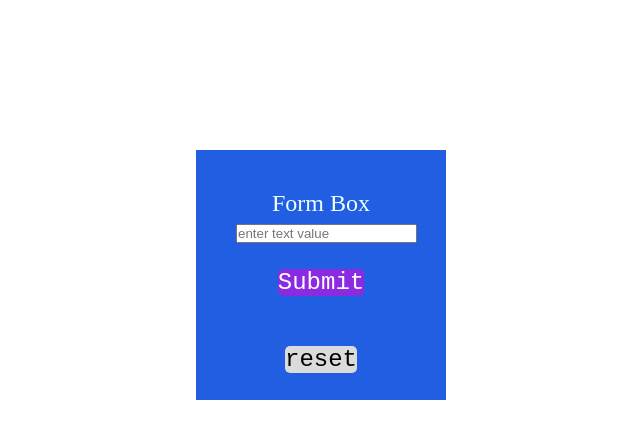
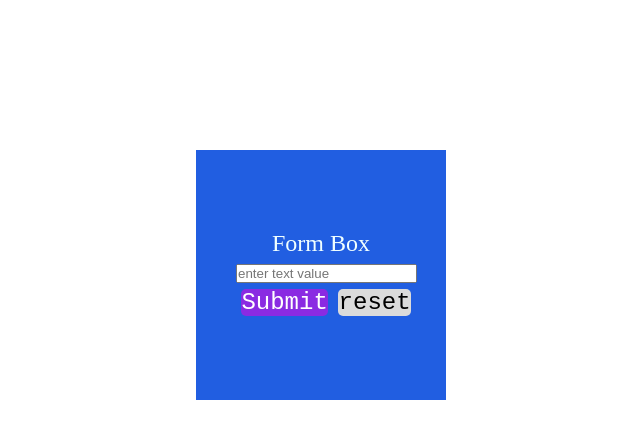
Before and after one commit to YawDev/SimpleApp, a plain HTML site: page index.html in a window 1280 px wide. Shown: the whole page, without its empty margins (129-769 px from the left). Drawn offline with Linux system fonts and the light colour scheme.

Commit message:
button-align changes

```diff
--- a/index.html
+++ b/index.html
@@ -4,7 +4,7 @@
 <head>
     <meta charset="UTF-8">
     <meta name="viewport" content="width=device-width, initial-scale=1.0">
-    <link rel="stylesheet" href="styles/styles.css">
+    <link rel="stylesheet" href="./styles/styles.css">
     <title>JS Lesson</title>
 </head>
 
@@ -14,11 +14,14 @@
         <p id="#boxTitle">Form Box</p>
         <form action="#">
             <input type="text" name="" id="formInput" placeholder="enter text value">
-            <button id="btn">Submit</button>
-            <button id="btn-reset">reset</button>
+            <div class="button-container">
+                <button id="btn">Submit</button>
+                <button id="btn-reset">reset</button>
+            </div>
+
         </form>
     </div>
-    <script src="js/event.js"></script>
+    <script src="./js/event.js"></script>
 
 </body>
 
--- a/styles/styles.css
+++ b/styles/styles.css
@@ -7,6 +7,7 @@
 
 
 .container{
+    display: flexbox;
     position: relative;
     box-sizing: border-box;
     height: 250px;
@@ -17,6 +18,18 @@
     text-align: center;
     font-size: 1.5rem;
     color: azure;
+    display: flex;
+    flex-direction: column;
+    justify-content: center;
+}
+
+.button-container
+{
+    display: flex;
+    justify-content: space-between;
+    width: 100%;
+    gap: 10px;
+    margin: 5px;
 }
 
 button{
@@ -24,18 +37,20 @@ button{
     border-radius: 5px;
     border: transparent;
     font-size: 1.5rem;
-    margin: 25px;
+    flex: 1 1 auto;
 }
 
 #btn{
     color: rgb(255, 255, 255);
     background-color: blueviolet;
+    display: inline;
 
 }
 
 #btn-reset{
     color: rgb(0, 0, 0);
     background-color: rgb(219, 219, 219);
+    display: inline;
 }
 
 #boxTitle{
@@ -54,3 +69,11 @@ button{
 #btn-reset:hover{
     background-color: rgb(98, 0, 255);
 }
+
+#btn:cursor{
+    background-color: rgb(122, 56, 119);
+}
+
+#btn-reset:focus{
+    background-color: rgb(255, 255, 255);
+}
```
